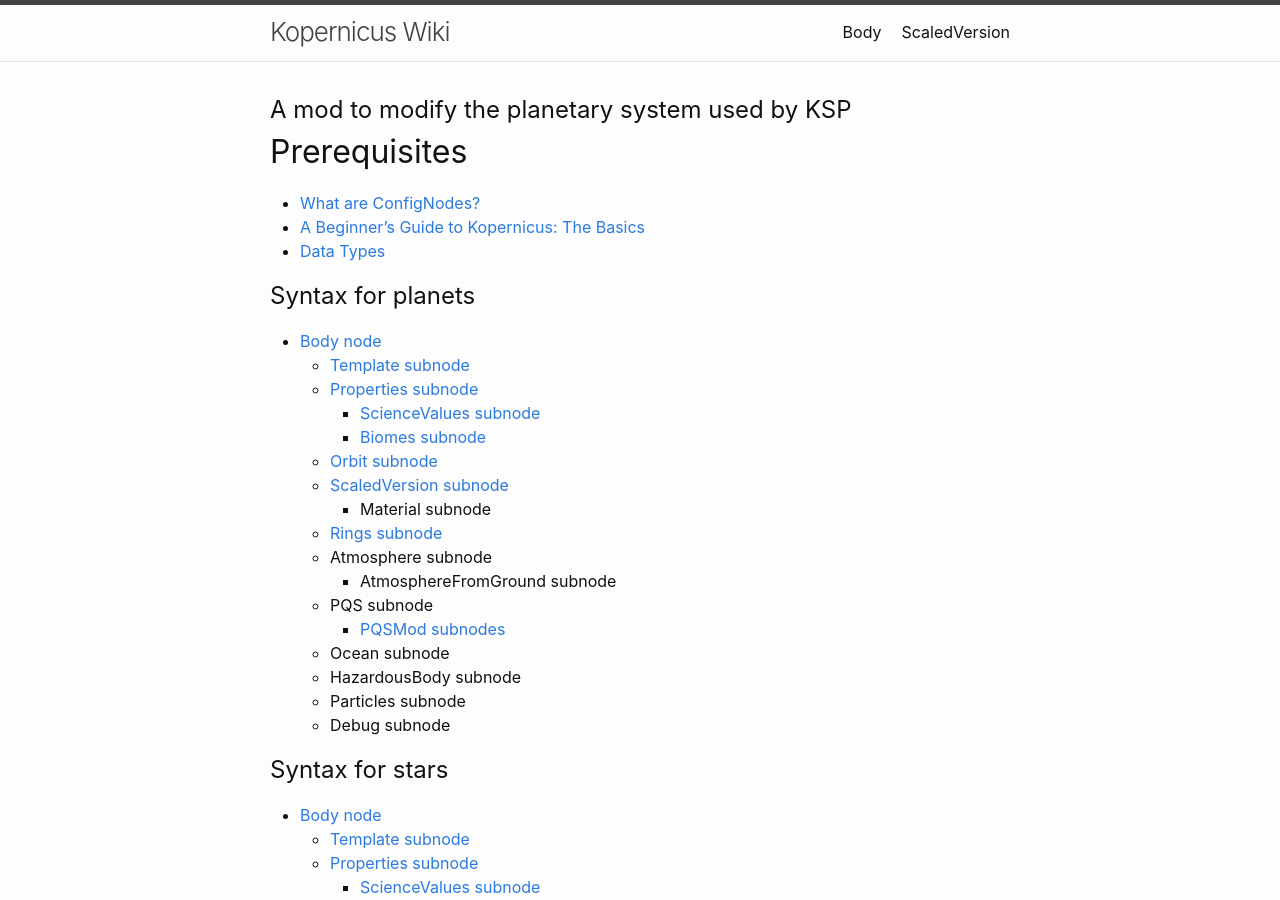
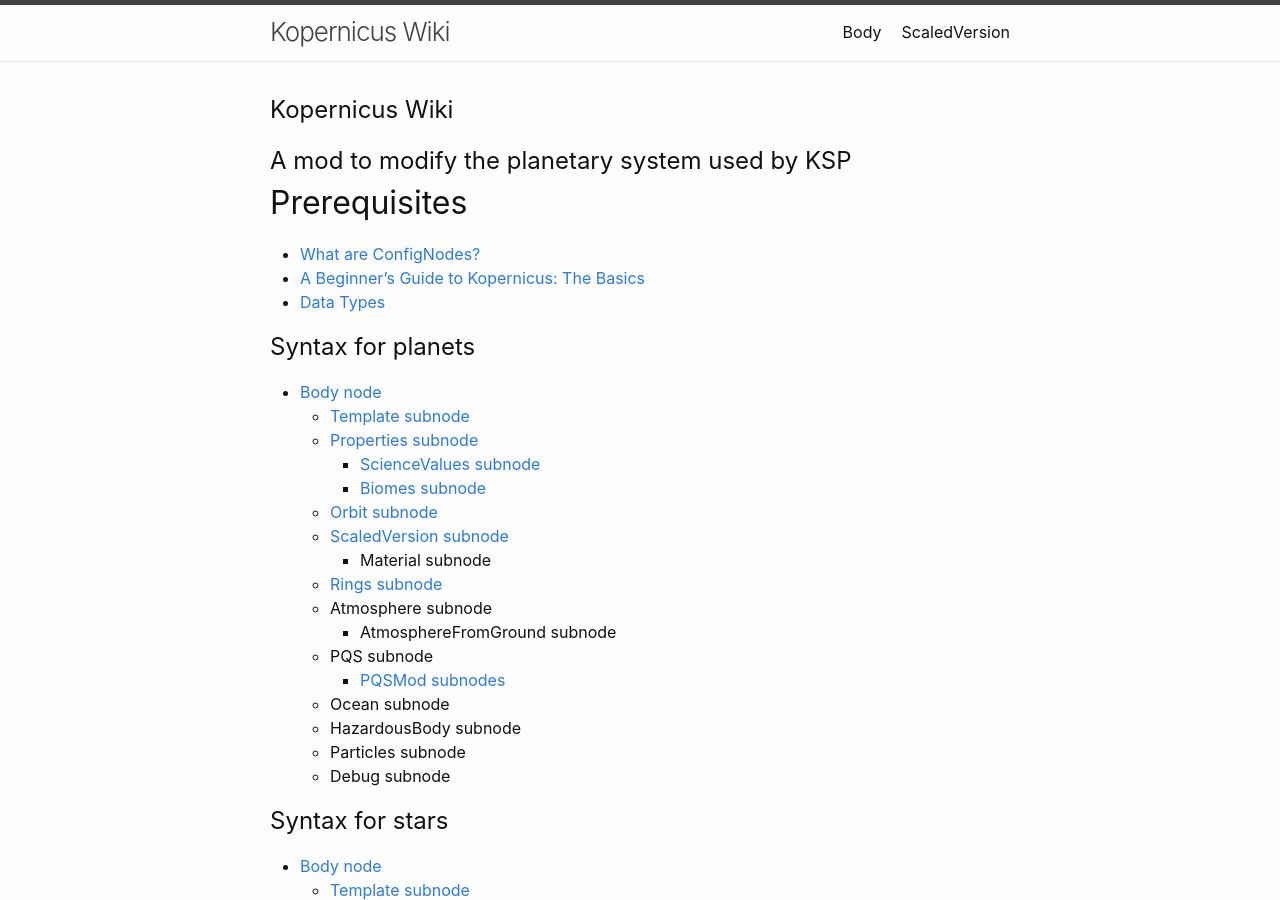
Before and after one commit to Kopernicus/wiki, a Jekyll site: the page built from index.md, in a window 1280 px wide and 900 px high. Built offline with Jekyll 4.4.1, drawn with Linux system fonts in a browser that asks for light colours.

Commit message:
Add title in h2

```diff
--- a/_layouts/default.html
+++ b/_layouts/default.html
@@ -9,6 +9,11 @@
 
     <main class="page-content" aria-label="Content">
       <div class="wrapper">
+        {%- if page.title -%}
+        <h2>
+          {{ page.title }}
+        </h2>
+        {%- endif -%}
         {%- if page.subtitle -%}
         <span class="subtitle">
           {{ page.subtitle }}
```
